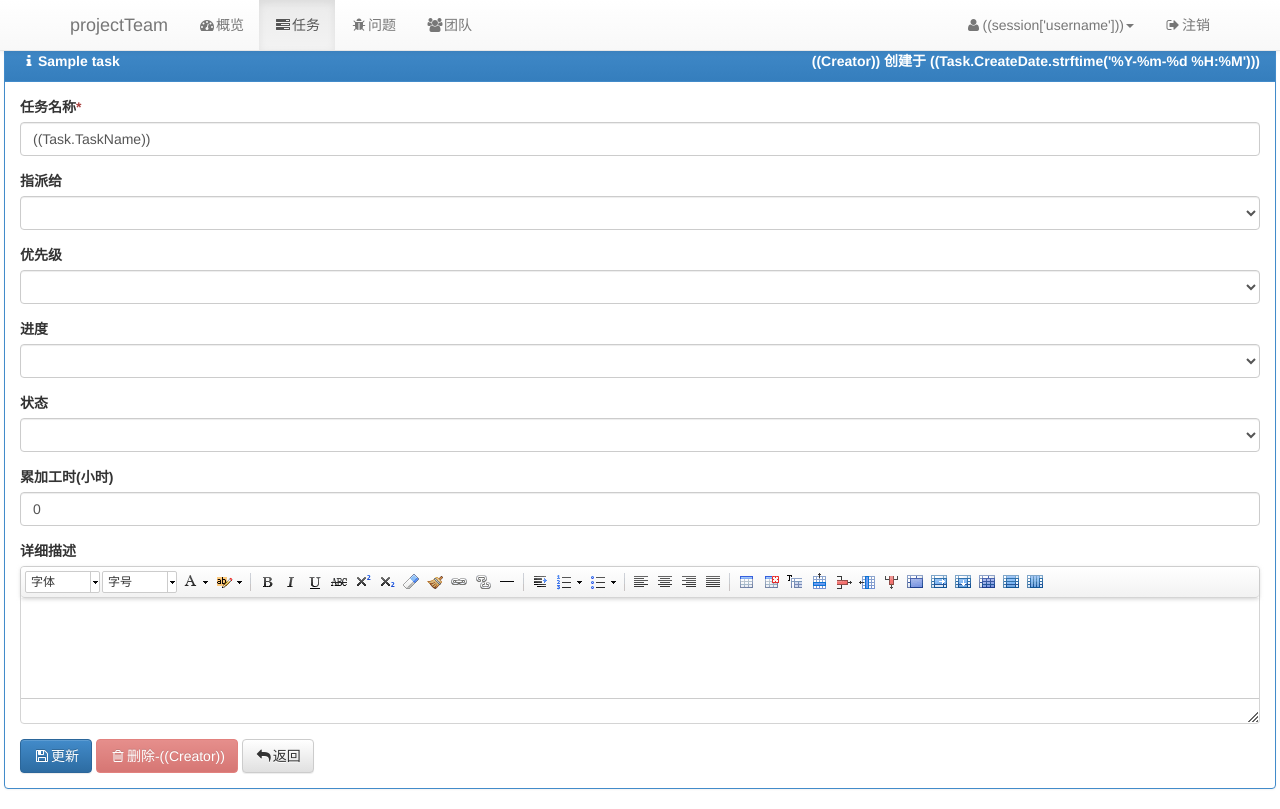
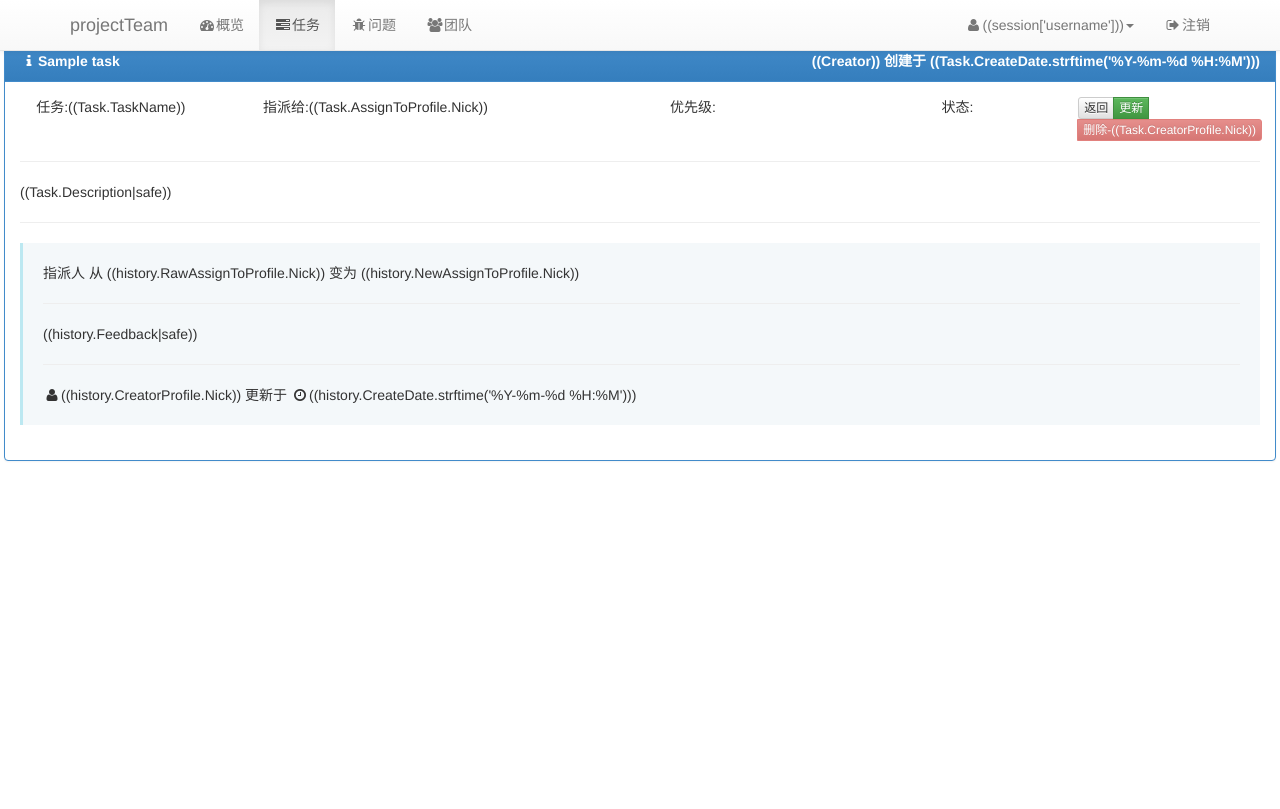
Before and after one commit to flsyaoair/guiren, a Python web app: template projectTeam/templates/Task/Detail.html in a window 1280 px wide. After the commit the page ends 461 px from the top, so only its background shows below. Run offline with Jinja, Linux system fonts and the light colour scheme; the template is opened without the code that fills it: most values are stand-ins (such as "Sample title", 1, 10 or a date in 2020).

Commit message:
修改任务 内容

```diff
--- a/projectTeam/static/js/powerteam.js
+++ b/projectTeam/static/js/powerteam.js
@@ -159,11 +159,27 @@ function TaskCreateCtrl($scope, $http) {
 function TaskUpdateCtrl($scope, $http) {
     $scope.UpdateSuccess = false;
     $scope.DeleteSuccess = false;
-    editor = UE.getEditor('editor');
+    $scope.ShowUpdate = false;
+    $scope.edit = function () {
+        $scope.ShowUpdate = !$scope.ShowUpdate;
+        UE.getEditor('editor');
+    }
     $scope.update = function () {
         var btn = $("#btnUpdate");
         btn.button('loading');
-        $scope.Task.Description = editor.getContent();
+        $scope.Task.Feedback = UE.getEditor('editor').getContent();
+//        $http.post('/Issue/Update', $scope.Issue).success(function (result) {
+//            if (result.updated) {
+//                $scope.UpdateSuccess = true;
+//                btn.button('reset');
+//                window.location.href = "/Project/Issue/" + $scope.Issue.ProjectId;
+//            }
+//        });
+//    }
+//    $scope.update = function () {
+//        var btn = $("#btnUpdate");
+//        btn.button('loading');
+//        $scope.Task.Description = editor.getContent();
         $http.post('/Task/Update', $scope.Task).success(function (result) {
             if (result.updated) {
                 $scope.UpdateSuccess = true;
--- a/projectTeam/templates/BaseLayout.html
+++ b/projectTeam/templates/BaseLayout.html
@@ -14,7 +14,7 @@
     <script type="text/javascript" src="/static/ueditor/ueditor.config.min.js"></script>
     <script type="text/javascript" src="/static/ueditor/ueditor.all.min.js"></script>
     <script type="text/javascript" src="/static/ueditor/lang/zh-cn/zh-cn.min.js"></script>
-    <script type="text/javascript" src="/static/js/powerteam.min.js"></script>
+    <script type="text/javascript" src="/static/js/powerteam.js"></script>
     {% block header %}{% endblock %}
 </head>
 <body>
--- a/projectTeam/templates/Task/Detail.html
+++ b/projectTeam/templates/Task/Detail.html
@@ -9,7 +9,88 @@
 <div class="panel panel-primary" ng-controller="TaskUpdateCtrl" ng-init="Task.TaskId=((Task.TaskId));Task.TaskName='((Task.TaskName))';Task.AssignTo=((Task.AssignTo));Task.Priority=((Task.Priority));Task.Progress=((Task.Progress));Task.Status=((Task.Status));Task.Effort=0;Task.ProjectId=((Task.ProjectId))">
     <div class="panel-heading"><strong><i class="fa fa-info fa-fw"></i>{{Task.TaskName}}</strong><strong class="pull-right">((Creator)) 创建于 ((Task.CreateDate.strftime('%Y-%m-%d %H:%M')))</strong></div>
     <div class="panel-body">
-        <form role="form" name="updateTaskForm">
+            <div class="row text-center">
+            <div class="col-sm-2">
+                任务:((Task.TaskName))
+            </div>
+            <div class="col-sm-3">
+                指派给:((Task.AssignToProfile.Nick))
+            </div>
+            <div class="col-sm-3" ng-switch on="Task.Priority">
+                优先级:
+                <strong class="label label-danger" ng-switch-when="1">高</strong>
+                <strong class="label label-Primary" ng-switch-when="2">中</strong>
+                <strong class="label label-default" ng-switch-when="3">低</strong>
+            </div>
+            <div class="col-sm-2" ng-switch on="Task.Status">
+                状态:
+                <strong class="label label-info" ng-switch-when="1">打开</strong>
+                <strong class="label label-success" ng-switch-when="2">已解决</strong>
+                <strong class="label label-default" ng-switch-when="3">已关闭</strong>
+                <strong class="label label-default" ng-switch-when="4">已取消</strong>
+            </div>
+            <div class="col-sm-2">
+                <div class="btn-group">
+                    <a href="/Project/Task/((Task.ProjectId))" class="btn btn-default btn-xs">返回</a>
+                    <button type="button" class="btn btn-success btn-xs" ng-click="edit()">更新</button>
+                    {% if Task.Creator==CurrentUser %}
+                    <button type="button" id="btnDelete" class="btn btn-danger btn-xs" data-loading-text="正在删除" ng-click="Delete()">删除</button>
+                    {% else %}
+                    <button type="button" id="btnDelete" class="btn btn-danger btn-xs" disabled="disabled">删除-((Task.CreatorProfile.Nick))</button>
+                    {% endif %}
+                </div>
+            </div>
+        </div>
+        <hr />
+        ((Task.Description|safe))
+        <hr />
+        <div ng-show="!ShowUpdate">
+            {% for history in HistoryList %}
+            <div class="notice notice-info">
+                <div ng-show="'((history.RawAssignToProfile.Nick))'!='((history.NewAssignToProfile.Nick))' || ((history.RawStatus))!=((history.NewStatus))||((history.RawPriority))!=((history.NewPriority))">
+                    <p ng-show="((history.RawStatus))!=((history.NewStatus))">
+                        状态 从 <span ng-switch on="((history.RawStatus))">
+                            <strong class="label label-primary" ng-switch-when="1">打开</strong>
+                            <strong class="label label-success" ng-switch-when="2">已解决</strong>
+                            <strong class="label label-default" ng-switch-when="3">已关闭</strong>
+                            <strong class="label label-default" ng-switch-when="4">已取消</strong>
+                        </span>
+                        变为
+                        <span ng-switch on="((history.NewStatus))">
+                            <strong class="label label-primary" ng-switch-when="1">打开</strong>
+                            <strong class="label label-success" ng-switch-when="2">已解决</strong>
+                            <strong class="label label-default" ng-switch-when="3">已关闭</strong>
+                            <strong class="label label-default" ng-switch-when="4">已取消</strong>
+                        </span>
+                    </p>
+                    <p ng-show="((history.RawPriority))!=((history.NewPriority))">
+                        优先级 从 <span ng-switch on="((history.RawPriority))">
+                            <strong class="label label-danger" ng-switch-when="1">高</strong>
+                            <strong class="label label-warning" ng-switch-when="2">中</strong>
+                            <strong class="label label-default" ng-switch-when="3">低</strong>
+                        </span>
+                        变为
+                        <span ng-switch on="((history.NewPriority))">
+                            <strong class="label label-danger" ng-switch-when="1">高</strong>
+                            <strong class="label label-warning" ng-switch-when="2">中</strong>
+                            <strong class="label label-default" ng-switch-when="3">低</strong>
+                        </span>
+                    </p>
+
+                    <p ng-show="'((history.RawAssignToProfile.Nick))'!='((history.NewAssignToProfile.Nick))'">
+                        指派人 从 ((history.RawAssignToProfile.Nick)) 变为 ((history.NewAssignToProfile.Nick))
+                    </p>
+                    <hr />
+                </div>
+                <div ng-show="'((history.Feedback))'!=''">
+                    ((history.Feedback|safe))
+                    <hr />
+                </div>
+                <i class="fa fa-user fa-fw"></i>((history.CreatorProfile.Nick)) 更新于 <i class="fa fa-clock-o fa-fw"></i>((history.CreateDate.strftime('%Y-%m-%d %H:%M')))
+            </div>
+            {% endfor %}
+        </div>
+        <form role="form" name="updateTaskForm" ng-show="ShowUpdate">
             <div class="alert alert-success alert-dismissable" ng-show="UpdateSuccess">
                 <button type="button" class="close" data-dismiss="alert" aria-hidden="true">&times;</button>
                 <strong>任务更新成功!</strong>
@@ -71,18 +152,13 @@
                 <div ng-show="updateTaskForm.Effort.$dirty&&updateTaskForm.Effort.$error.integer" class="text-danger">请输入一个整数</div>
             </div>
             <div class="form-group">
-                <label>详细描述</label>
+                <label>反馈</label>
                 <script id="editor" type="text/plain">
-                    ((Task.Description|safe))
+
                 </script>
             </div>
             <button type="button" id="btnUpdate" ng-disabled="updateTaskForm.$invalid" class="btn btn-primary" data-loading-text="正在更新" ng-click="update()"><i class="fa fa-save fa-fw"></i>更新</button>
-            {% if Task.Creator==CurrentUser %}
-            <button type="button" id="btnDelete" class="btn btn-danger" data-loading-text="正在删除" ng-click="Delete()"><i class="fa fa-trash-o fa-fw"></i>删除</button>
-            {% else %}
-            <button type="button" id="btnDelete" class="btn btn-danger" disabled="disabled"><i class="fa fa-trash-o fa-fw"></i>删除-((Creator))</button>
-            {% endif %}
-            <a href="/Project/Task/((Task.ProjectId))" class="btn btn-default"><i class="fa fa-reply fa-fw"></i>返回</a>
+
         </form>
     </div>
 </div>
```
Also changed, not shown: projectTeam/controllers/taskcontroller.py (+9 -7 lines), projectTeam/services/taskservice.py (+5 -5 lines), PowerTeam.db, 1 other file.
